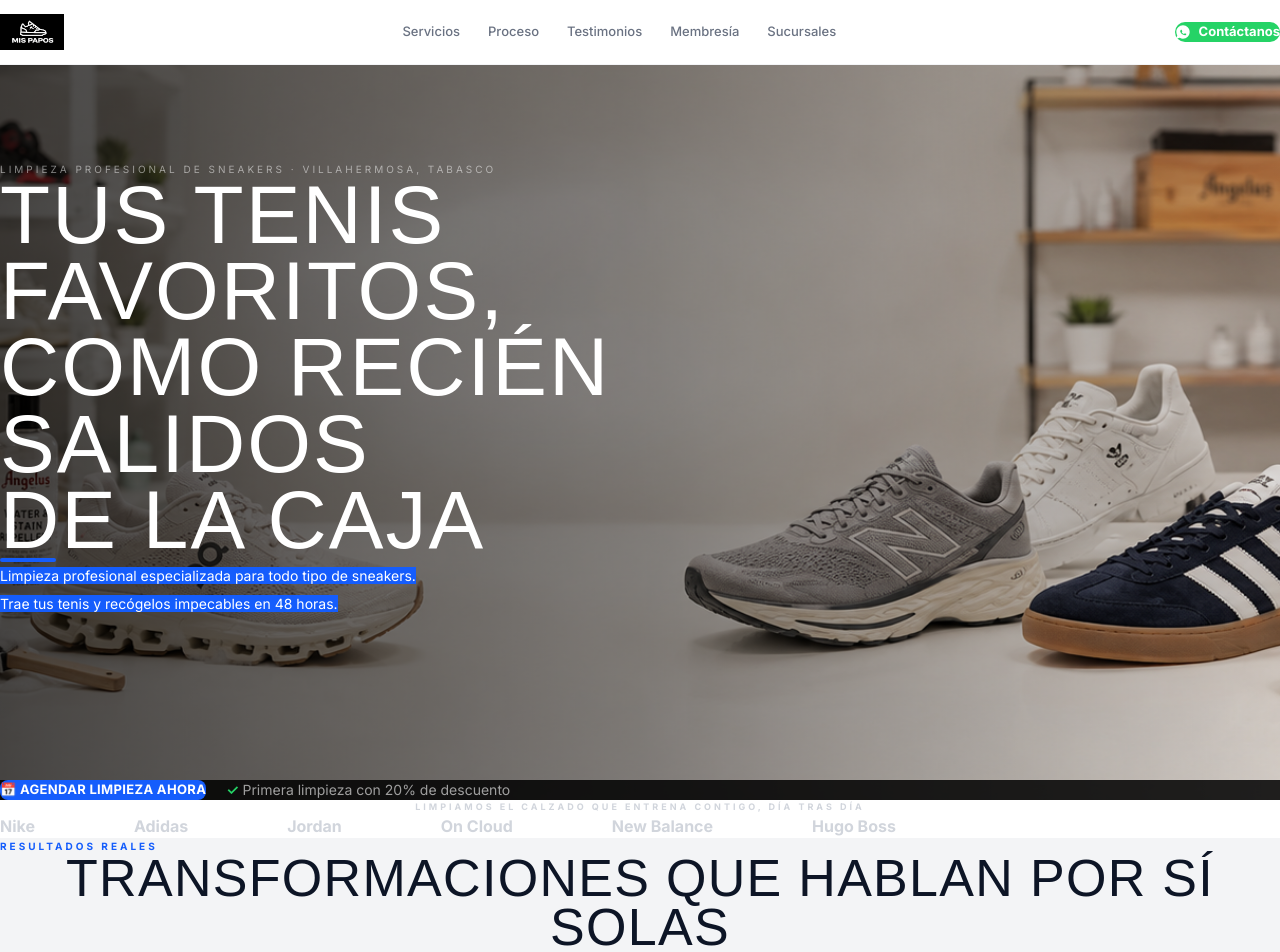
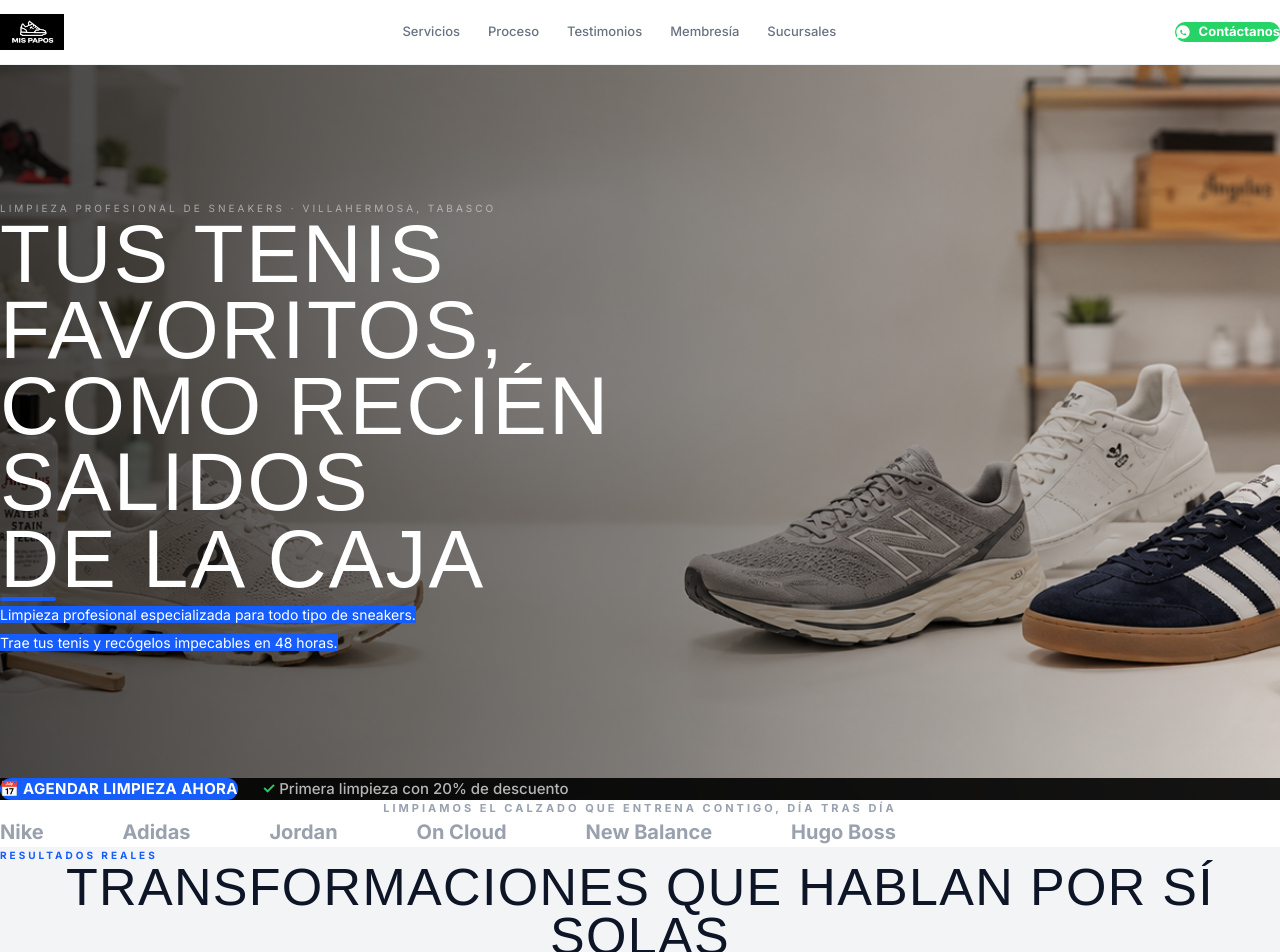
Before and after one commit to zlmanto05-cloud/nextjs-template, a Next.js app: page / in a window 1280 px wide. Shown: the top 952 px of the page. Built offline with nearby package versions, Linux system fonts and the light colour scheme; grey boxes are pictures that could not be loaded.

Commit message:
Fix nav size, hero bar, brands typography

```diff
--- a/src/app/page.tsx
+++ b/src/app/page.tsx
@@ -98,7 +98,7 @@
       ════════════════════════════════ */}
       <section
         className="relative w-full flex flex-col justify-between overflow-hidden"
-        style={{ height: "100vh", minHeight: 640 }}
+        style={{ height: "100vh", minHeight: 680, paddingTop: 80 }}
         aria-label="Hero"
       >
         {/* BG image */}
@@ -111,7 +111,7 @@
         <div className="absolute inset-0 bg-gradient-to-r from-black/70 via-black/45 to-black/10" aria-hidden="true" />
 
         {/* Content */}
-        <div className="relative z-10 flex-1 flex flex-col justify-center pl-8 md:pl-16 pt-20 max-w-[60%] md:max-w-[52%]">
+        <div className="relative z-10 flex-1 flex flex-col justify-center pl-8 md:pl-16 max-w-[60%] md:max-w-[52%]">
           <p className="text-[10px] tracking-[3px] text-white/50 uppercase mb-5">
             Limpieza profesional de sneakers · Villahermosa, Tabasco
           </p>
@@ -138,15 +138,15 @@
         </div>
 
         {/* Bottom bar */}
-        <div className="relative z-10 w-full bg-black/85 px-8 md:px-16 py-4 flex items-center gap-5 flex-wrap">
+        <div className="relative z-10 w-full bg-black/90 px-8 md:px-16 py-6 flex items-center gap-6 flex-wrap">
           <a
             href="#cta"
             onClick={() => track("ViewContent")}
-            className="inline-flex items-center gap-2 bg-blue-600 hover:bg-blue-700 text-white rounded-lg px-7 py-3 text-[13px] font-black uppercase tracking-wide transition-colors"
+            className="inline-flex items-center gap-2.5 bg-blue-600 hover:bg-blue-700 text-white rounded-xl px-8 py-4 text-[15px] font-black uppercase tracking-wide transition-colors"
           >
             📅 AGENDAR LIMPIEZA AHORA
           </a>
-          <span className="text-white/60 text-sm">
+          <span className="text-white/70 text-[15px] font-medium">
             <span className="text-[#25D366] font-bold">✓</span> Primera limpieza con 20% de descuento
           </span>
         </div>
@@ -155,13 +155,13 @@
       {/* ════════════════════════════════
           ② BRANDS
       ════════════════════════════════ */}
-      <section className="bg-white py-10 px-8 md:px-16 border-b border-gray-100">
-        <p className="text-[9px] font-bold tracking-[3px] text-gray-300 uppercase text-center mb-7">
+      <section className="bg-white py-12 px-8 md:px-16 border-b border-gray-100">
+        <p className="text-[11px] font-bold tracking-[3px] text-gray-400 uppercase text-center mb-8">
           Limpiamos el calzado que entrena contigo, día tras día
         </p>
-        <div className="flex flex-wrap justify-center md:justify-between items-center gap-x-10 gap-y-4 max-w-4xl mx-auto">
+        <div className="flex flex-wrap justify-center md:justify-between items-center gap-x-10 gap-y-5 max-w-4xl mx-auto">
           {["Nike","Adidas","Jordan","On Cloud","New Balance","Hugo Boss"].map(b => (
-            <span key={b} className="text-[16px] font-black text-gray-300 hover:text-gray-400 transition-colors">{b}</span>
+            <span key={b} className="text-[20px] font-black text-gray-400 hover:text-gray-500 transition-colors whitespace-nowrap">{b}</span>
           ))}
         </div>
       </section>
```
